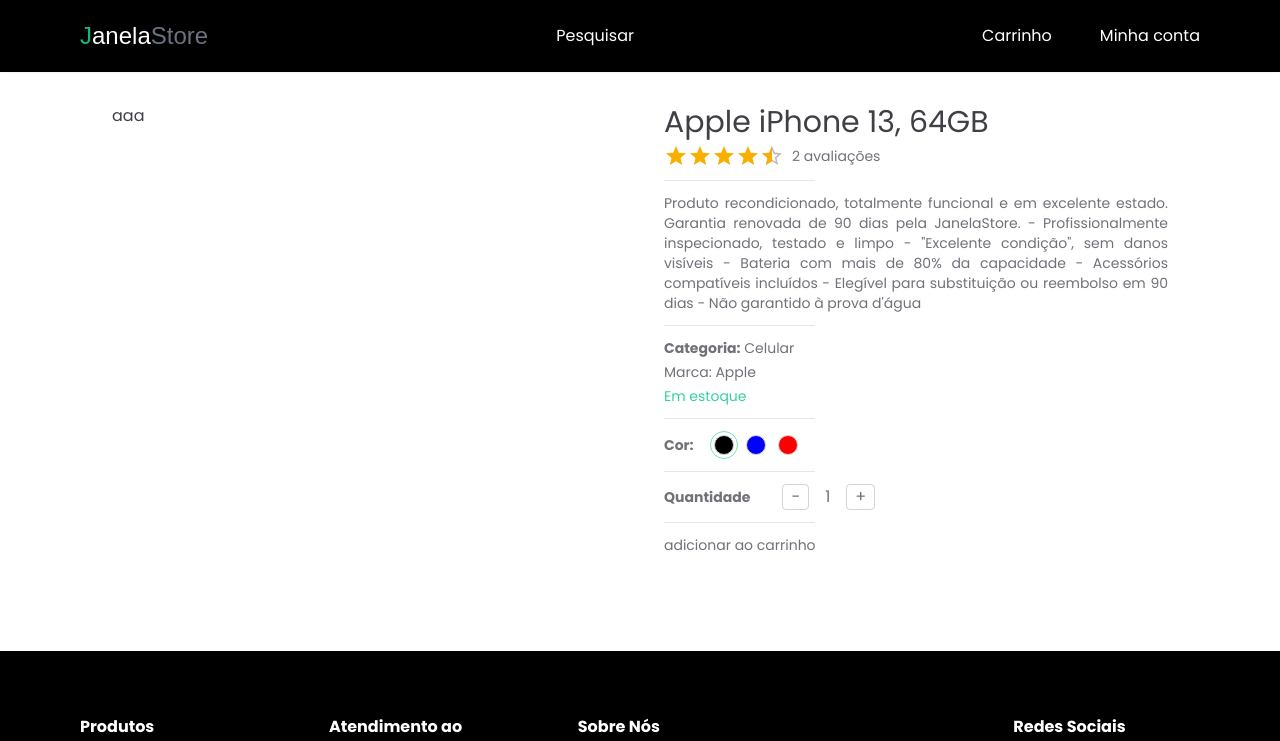
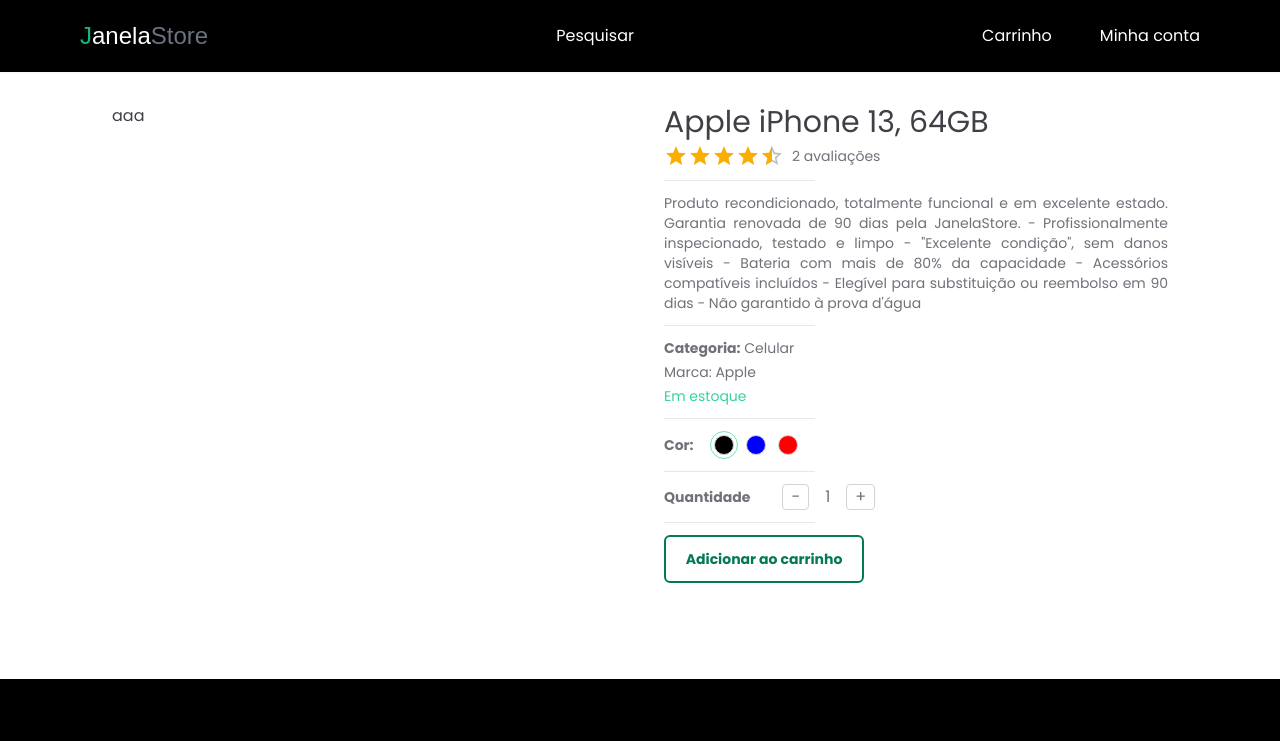
Before and after one commit to trichains/janelastore, a Next.js app: page /product/1 in a window 1280 px wide. Shown: the top 741 px of the page. Built offline with nearby package versions, Linux system fonts and the light colour scheme; a web font is replaced by a local one.

Commit message:
add: button component

```diff
--- /dev/null
+++ b/app/components/Button.tsx
@@ -0,0 +1,44 @@
+'use client';
+
+import { IconType } from 'react-icons';
+
+interface ButtonProps {
+  label: string;
+  disabled?: boolean;
+  outline?: boolean;
+  small?: boolean;
+  custom?: string;
+  icon?: IconType;
+  onClick: (e: React.MouseEvent<HTMLButtonElement>) => void;
+}
+
+const Button: React.FC<ButtonProps> = ({ label, disabled, outline, small, custom, icon: Icon, onClick }) => {
+  return (
+    <button
+      disabled={disabled}
+      onClick={onClick}
+      className={`
+      disabled:opacity-70
+      disabled:disabled:cursor-not-allowed
+      rounded-md
+      hover:opacity-90
+      transition
+      w-full
+      border-emerald-700
+      flex
+      items-center
+      justify-center
+      gap-2
+      ${outline ? 'bg-white' : 'bg-emerald-700'}
+      ${outline ? 'text-emerald-700' : 'text-white'}
+      ${small ? 'text-sm font-light' : 'text-md font-semibold'}
+      ${small ? 'py-1 px-2 border-[1px]' : 'py-3 px-4 border-[2px]'}
+      ${custom ? custom : ''}
+      `}>
+      {Icon && <Icon size={24} />}
+      {label}
+    </button>
+  );
+};
+
+export default Button;
--- a/app/product/[productId]/ProductDetails.tsx
+++ b/app/product/[productId]/ProductDetails.tsx
@@ -1,5 +1,6 @@
 'use client';
 
+import Button from '@/app/components/Button';
 import SetColor from '@/app/components/products/SetColor';
 import SetQuantity from '@/app/components/products/SetQuantity';
 import { Rating } from '@mui/material';
@@ -104,7 +105,9 @@
           handleQuantityDecrease={handleQuantityDecrease}
         />
         <Horizontal />
-        <div>adicionar ao carrinho</div>
+        <div className="max-w-[200px]">
+          <Button outline label="Adicionar ao carrinho" onClick={() => {}} />
+        </div>
       </div>
     </div>
   );
```
